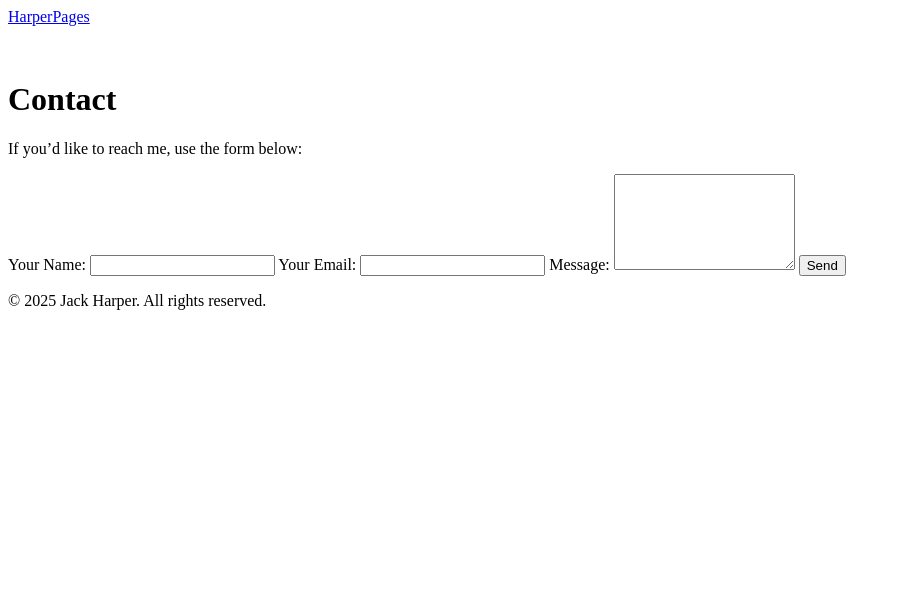
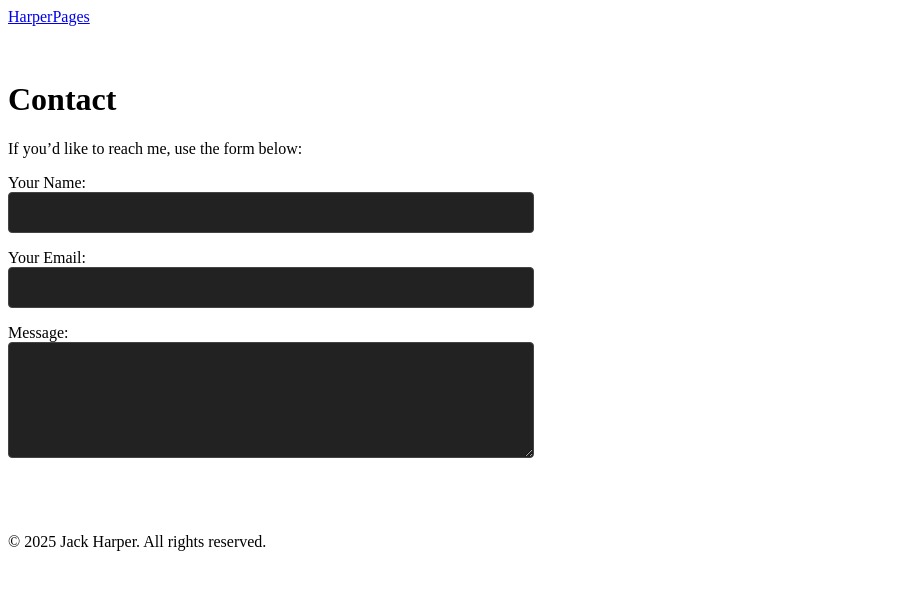
Before and after one commit to jackharperbooks/harperpages, a Jekyll site: the page built from contact.md, in a window 1280 px wide. Shown: the top 590 px of the page, without its empty margins (0-901 px from the left). Built offline with Jekyll 4.4.1, drawn with Linux system fonts in a browser that asks for light colours.

Commit message:
Update style.css

```diff
--- a/assets/css/style.css
+++ b/assets/css/style.css
@@ -144,3 +144,33 @@
   background: #5a85e6;
   transform: translateY(-2px);
 }
+/* CONTACT FORM STYLING */
+form {
+  display: flex;
+  flex-direction: column;
+  gap: 1rem;
+  max-width: 500px;
+}
+
+input, textarea {
+  width: 100%;
+  padding: 0.75rem;
+  border: 1px solid #444;
+  border-radius: 4px;
+  background: #222;
+  color: #f4f4f7;
+}
+
+button {
+  padding: 0.75rem 1.25rem;
+  background: var(--accent);
+  color: white;
+  border: none;
+  border-radius: 4px;
+  font-weight: bold;
+  cursor: pointer;
+}
+
+button:hover {
+  background: #5a85e6;
+}
```
